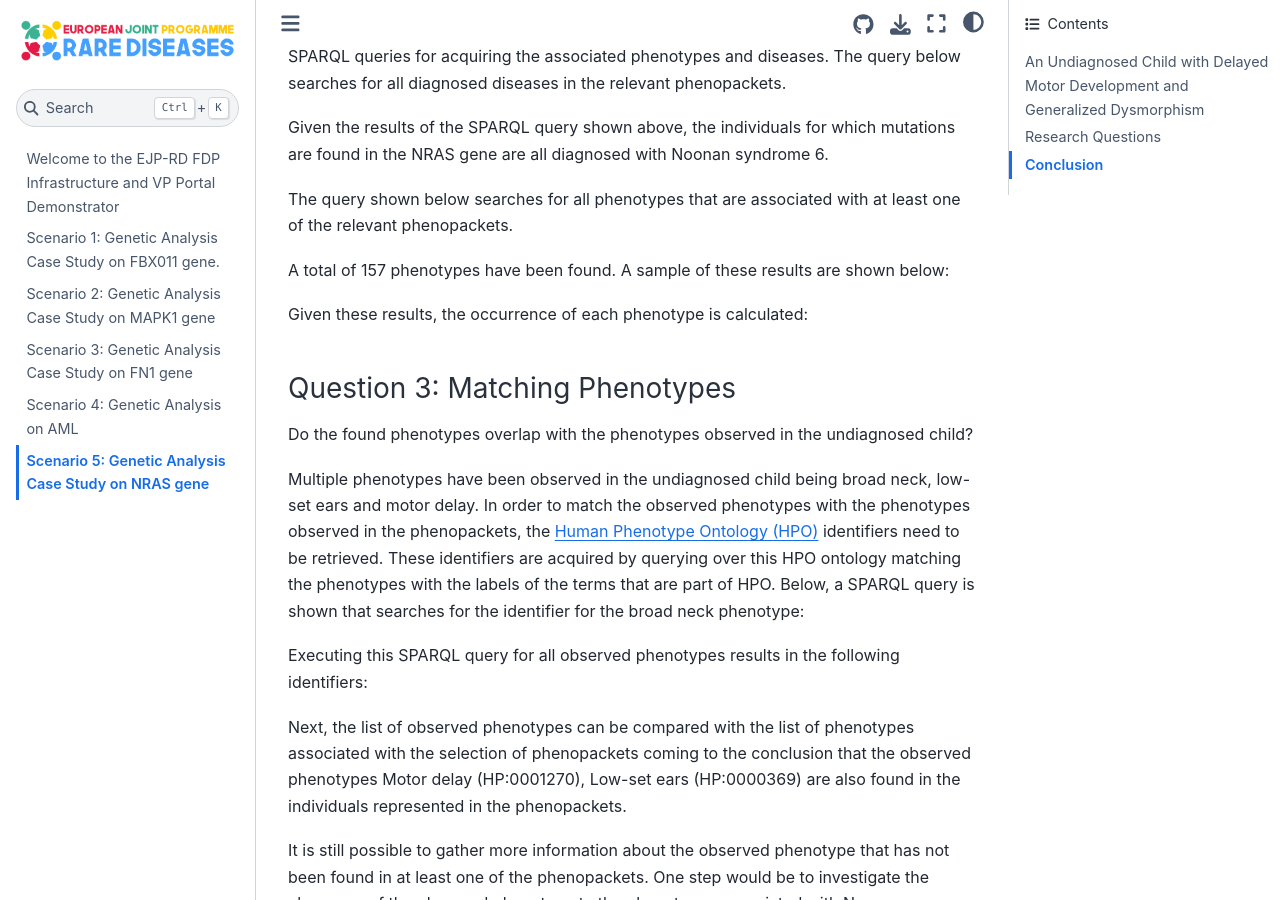
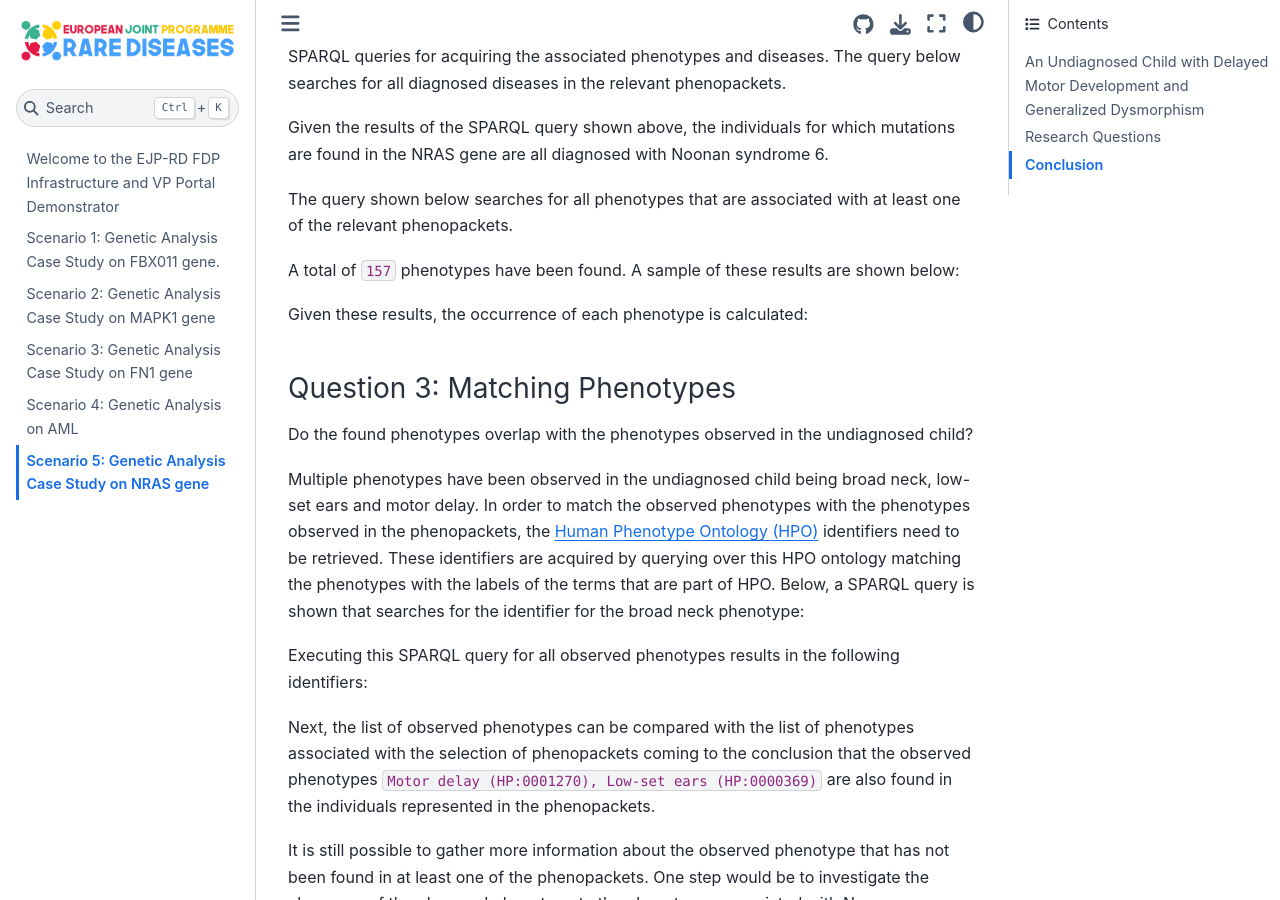
Before and after one commit to ejp-rd-vp/DistributedAnalysisDemonstrator, a Jupyter Book: the page built from scenario5.md, in a window 1280 px wide and 900 px high, scrolled down 1074 px. Built offline with Jupyter Book 1.0.4 settings and Sphinx 7.4.7 and the Sphinx Book theme 1.1.4, drawn with Linux system fonts in a browser that asks for light colours; part of the change alters nothing that is shown.

````diff
--- a/scenario5.md
+++ b/scenario5.md
@@ -56,7 +56,7 @@ The query shown below searches for all phenotypes that are associated with at le
 :language: sparql
 ```
 
-A total of 157 {glue:text}`scenario5_phenofeat_count` phenotypes have been found. A sample of these results are shown below:
+A total of `157` phenotypes have been found. A sample of these results are shown below:
 
 ```{glue} scenario5_phenofeat
 :doc: nras_notebook.ipynb
@@ -85,7 +85,7 @@ Executing this SPARQL query for all observed phenotypes results in the following
 :doc: nras_notebook.ipynb
 ```
 
-Next, the list of observed phenotypes can be compared with the list of phenotypes associated with the selection of phenopackets coming to the conclusion that the observed phenotypes Motor delay (HP:0001270), Low-set ears (HP:0000369) {glue:}`scenario5_matchingphenotypes:nras_notebook.ipynb` are also found in the individuals represented in the phenopackets.
+Next, the list of observed phenotypes can be compared with the list of phenotypes associated with the selection of phenopackets coming to the conclusion that the observed phenotypes `Motor delay (HP:0001270), Low-set ears (HP:0000369)` are also found in the individuals represented in the phenopackets.
 
 It is still possible to gather more information about the observed phenotype that has not been found in at least one of the phenopackets. One step would be to investigate the closeness of the observed phenotype to the phenotypes associated with Noonan syndrome 6 given their relative positions in the HPO ontology. To be more explicit, this closeness can be calculated by acquiring the shortest path length between phenotypes in a network. This network is built by adding each phenotype as a node. An edge between two nodes represents the relation of one phenotype being the subclass or superclass of another phenotype.
 
````
